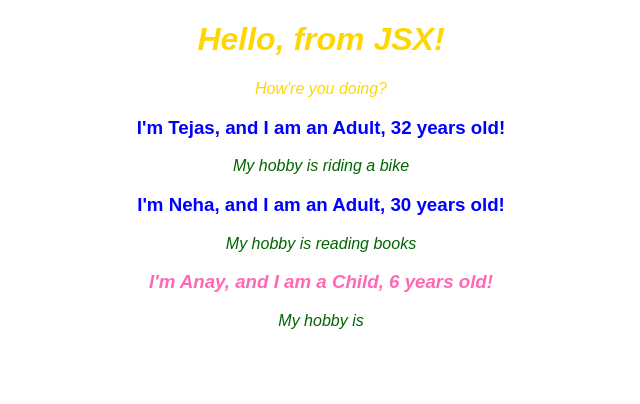
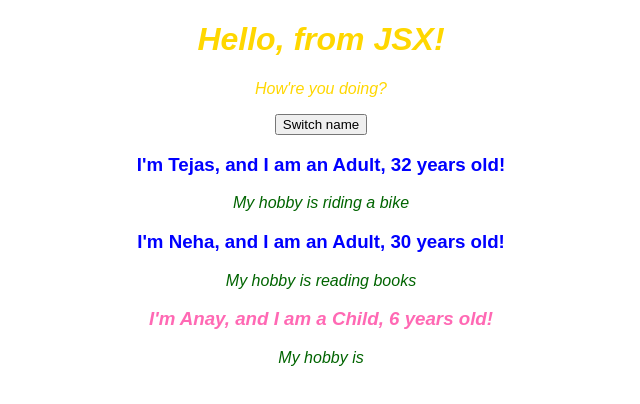
Before and after one commit to tpendse/react-sandbox, a React (Create React App) app in the folder myapp/: page / in a window 1280 px wide. Shown: the top 404 px of the page, without its empty margins (319-959 px from the left). Built offline with nearby package versions, Linux system fonts and the light colour scheme.

Commit message:
added a button and a click handler

```diff
--- a/myapp/src/App.js
+++ b/myapp/src/App.js
@@ -5,10 +5,14 @@ import Person from './Person/Person'
 class App extends Component {
   state = {
     people: [
-      { name: 'Tejas', age: 32, hobbies: 'riding a bike' },
-      { name: 'Neha', age: 30, hobbies: 'reading books' },
-      { name: 'Anay', age: 6 },
+      { name: 'Tejas',  age: 32, hobbies: 'riding a bike' },
+      { name: 'Neha',   age: 30, hobbies: 'reading books' },
+      { name: 'Anay',   age: 6                            },
     ]
+  }
+
+  switchNameHandler = () => {
+    console.log('Was clicked!');
   }
 
   render() {
@@ -16,9 +20,12 @@ class App extends Component {
       <div className="App">
         <h1>Hello, from JSX!</h1>
         <p>How're you doing?</p>
-        <Person name={this.state.people[0].name} age={this.state.people[0].age}>My hobby is {this.state.people[0].hobbies} </Person>
-        <Person name={this.state.people[1].name} age={this.state.people[1].age}>My hobby is {this.state.people[1].hobbies} </Person>
-        <Person name={this.state.people[2].name} age={this.state.people[2].age}>My hobby is {this.state.people[2].hobbies} </Person>
+
+        <button onClick={this.switchNameHandler}>Switch name</button>
+
+        <Person name={this.state.people[0].name} age={this.state.people[0].age}>My hobby is {this.state.people[0].hobbies}</Person>
+        <Person name={this.state.people[1].name} age={this.state.people[1].age}>My hobby is {this.state.people[1].hobbies}</Person>
+        <Person name={this.state.people[2].name} age={this.state.people[2].age}>My hobby is {this.state.people[2].hobbies}</Person>
       </div>
     );
   }
```
